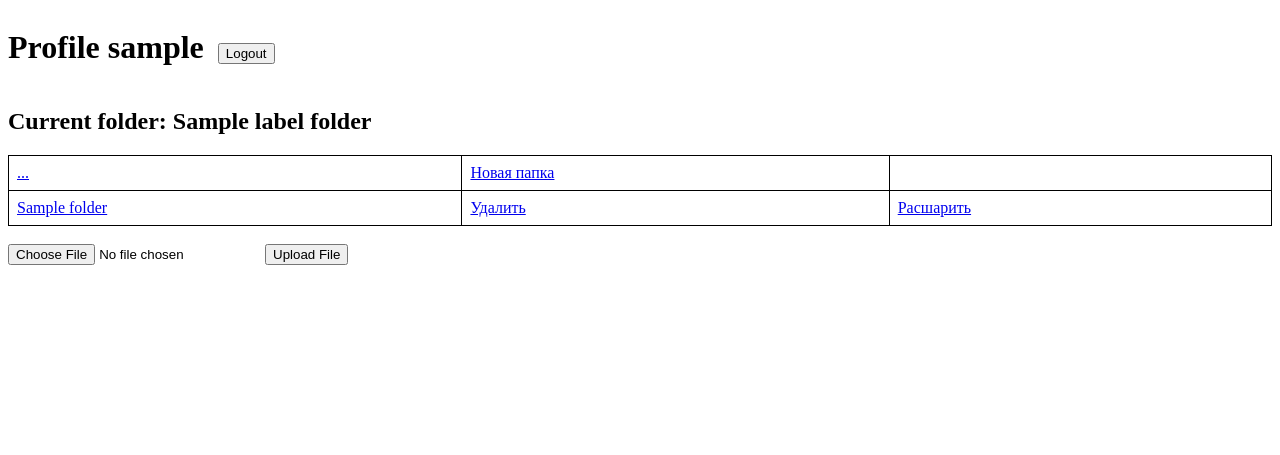
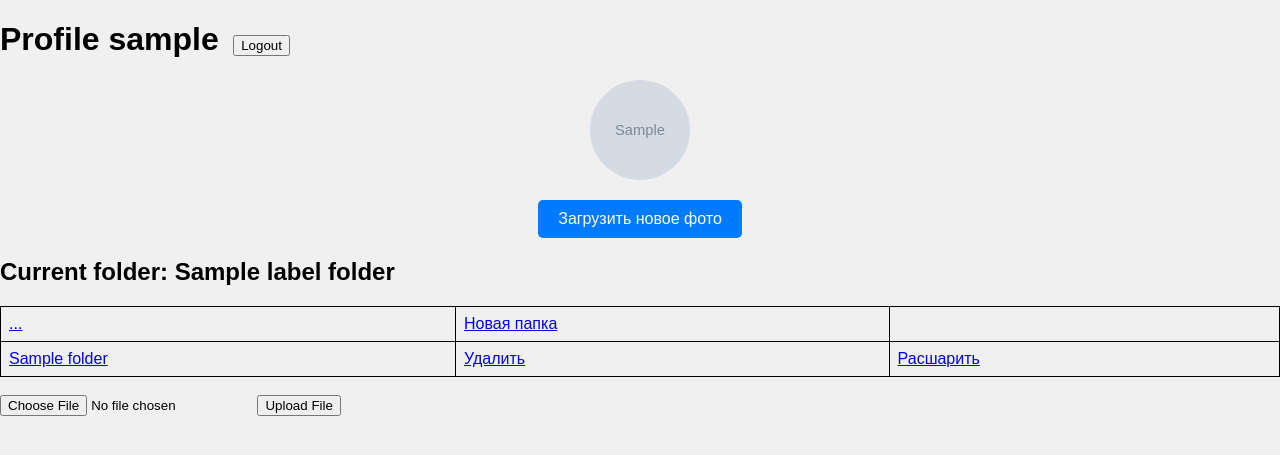
Before and after one commit to kniklo/beckendless_social_network_ll, a Flask app: template templates/personal.html in a window 1280 px wide. Shown: the top 455 px of the page. Run offline with Flask 3, Linux system fonts and the light colour scheme; the template is opened without the code that fills it: most values are stand-ins (such as "Sample title", 1, 10 or a date in 2020); grey boxes marked "Sample" are stand-in pictures.

Commit message:
добавила фото профиля (в personal.html)

```diff
--- a/templates/backendless_folders/app/index.html
+++ /dev/null
@@ -1 +0,0 @@
-<!DOCTYPE html><html lang="en"><head><meta charset="utf-8"><meta name="viewport" content="width=device-width,height=device-height,initial-scale=1,minimum-scale=1,maximum-scale=5,user-scalable=1"><link rel="icon" href="data:,"><!--Start:DynamicHtmlMetaTags--><!--DYNAMIC_HTML_META_TAGS--><!--End:DynamicHtmlMetaTags--><link rel="preload" href="./library/sdk/sdk.js" as="script"><link rel="preload" href="./libs/require/require.2_3_6.min.js" as="script"><link rel="preload" href="./main.js" as="script"><link rel="preload" href="./libs/material-ui-icons/LDItaoyNOAY6Uewc665JcIzCKsKc_M9flwmPq_HTTw_2.css" as="style" onload='this.onload=null,this.rel="stylesheet"'><!-- jss-insertion-point --><script>window.uiBuilderSDKPath="./library/sdk"</script><link rel="preload" href="./styles.css" as="style" onload='this.onload=null,this.rel="stylesheet"'><script>var require={waitSeconds:180}</script><script data-main="./main.js" src="./libs/require/require.2_3_6.min.js" defer="defer"></script></head><body><div id="app"></div></body></html>
--- a/templates/personal.html
+++ b/templates/personal.html
@@ -3,21 +3,86 @@
 <head>
     <meta charset="UTF-8">
     <title>Profile</title>
+
+
+<!--    <style>-->
+<!--      table-->
+<!--      {-->
+<!--        border-collapse: collapse;-->
+<!--        width: 100%;-->
+<!--      }-->
+
+<!--    th, td-->
+<!--    {-->
+<!--        border: 1px solid black;-->
+<!--        padding: 8px;-->
+<!--        text-align: left;-->
+<!--    }-->
+<!--    .btn-link-->
+<!--    {-->
+<!--        border: none;-->
+<!--        outline: none;-->
+<!--        background: none;-->
+<!--        cursor: pointer;-->
+<!--        color: #0000EE;-->
+<!--        padding: 0;-->
+<!--        text-decoration: underline;-->
+<!--        font-family: inherit;-->
+<!--        font-size: inherit;-->
+<!--    }-->
+<!--    </style>-->
     <style>
-      table
-      {
+        body {
+            font-family: Arial, sans-serif;
+            background-color: #f0f0f0;
+            margin: 0;
+            padding: 0;
+        }
+        .profile {
+            max-width: 600px;
+            margin: 20px auto;
+            background-color: #fff;
+            padding: 20px;
+            border-radius: 10px;
+            box-shadow: 0 0 10px rgba(0, 0, 0, 0.1);
+        }
+        .profile-header {
+            display: flex;
+            align-items: center;
+            flex-direction: column;
+        }
+        .profile-header img {
+            border-radius: 50%;
+            width: 100px;
+            height: 100px;
+            object-fit: cover;
+            margin-bottom: 10px;
+        }
+        .upload-btn {
+            display: inline-block;
+            padding: 10px 20px;
+            font-size: 16px;
+            cursor: pointer;
+            background-color: #007bff;
+            color: #fff;
+            border: none;
+            border-radius: 5px;
+            margin-top: 10px;
+        }
+        .upload-btn input {
+            display: none;
+        }
+        table {
             border-collapse: collapse;
             width: 100%;
+            margin-top: 20px;
         }
-
-    th, td
-    {
+        th, td {
             border: 1px solid black;
             padding: 8px;
             text-align: left;
         }
-    .btn-link
-    {
+        .btn-link {
             border: none;
             outline: none;
             background: none;
@@ -35,6 +100,16 @@
     <form action="/logout" method="POST" style="display: inline-block; margin-right: 10px;">
         <button type="submit">Logout</button>
     </form>
+
+<!--0-->
+<div class="profile-header">
+            <img id="profile-img" src="{{ profile_photo_url }}" alt="Фото профиля">
+            <label class="upload-btn">
+                Загрузить новое фото
+                <input type="file" id="upload-input" accept="image/*">
+            </label>
+        </div>
+<!--0-->
 
     <h2>Current folder: {{label_folder}}</h2>
 <!--    <a href="#">...</a> &lt;!&ndash; Кнопка для перехода на уровень выше &ndash;&gt;-->
@@ -99,6 +174,36 @@
                 window.location.reload();})
             }
         }
+
+<!--        0-->
+        document.getElementById('upload-input').addEventListener('change', function(event) {
+            const file = event.target.files[0];
+            if (file) {
+                const reader = new FileReader();
+                reader.onload = function(e) {
+                    document.getElementById('profile-img').src = e.target.result;
+                }
+                reader.readAsDataURL(file);
+
+                const formData = new FormData();
+                formData.append('profile_photo', file);
+
+                fetch('/upload_profile_photo', {
+                    method: 'POST',
+                    body: formData
+                }).then(response => {
+                    if (response.ok) {
+                        window.location.reload();
+                    } else {
+                        alert('Failed to upload profile photo.');
+                    }
+                }).catch(error => {
+                    console.error('Error:', error);
+                    alert('Failed to upload profile photo.');
+                });
+            }
+        });
+<!--        0-->
     </script>
 </body>
 </html>
```
Also changed, not shown: templates/backendless_folders/app/app_index.html (added, +23 -0 lines). Lines whose indentation alone changed are shown as unchanged.
